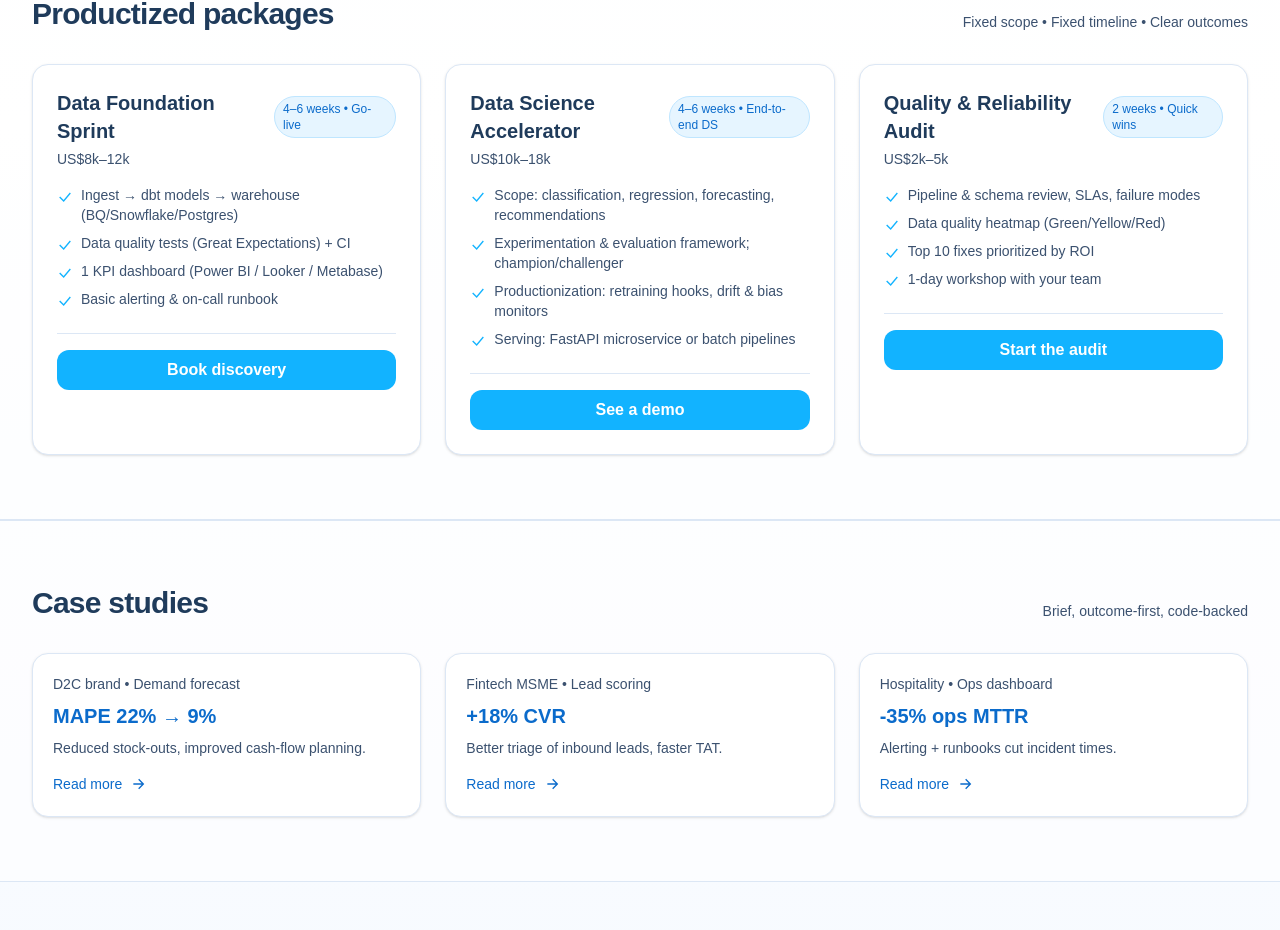
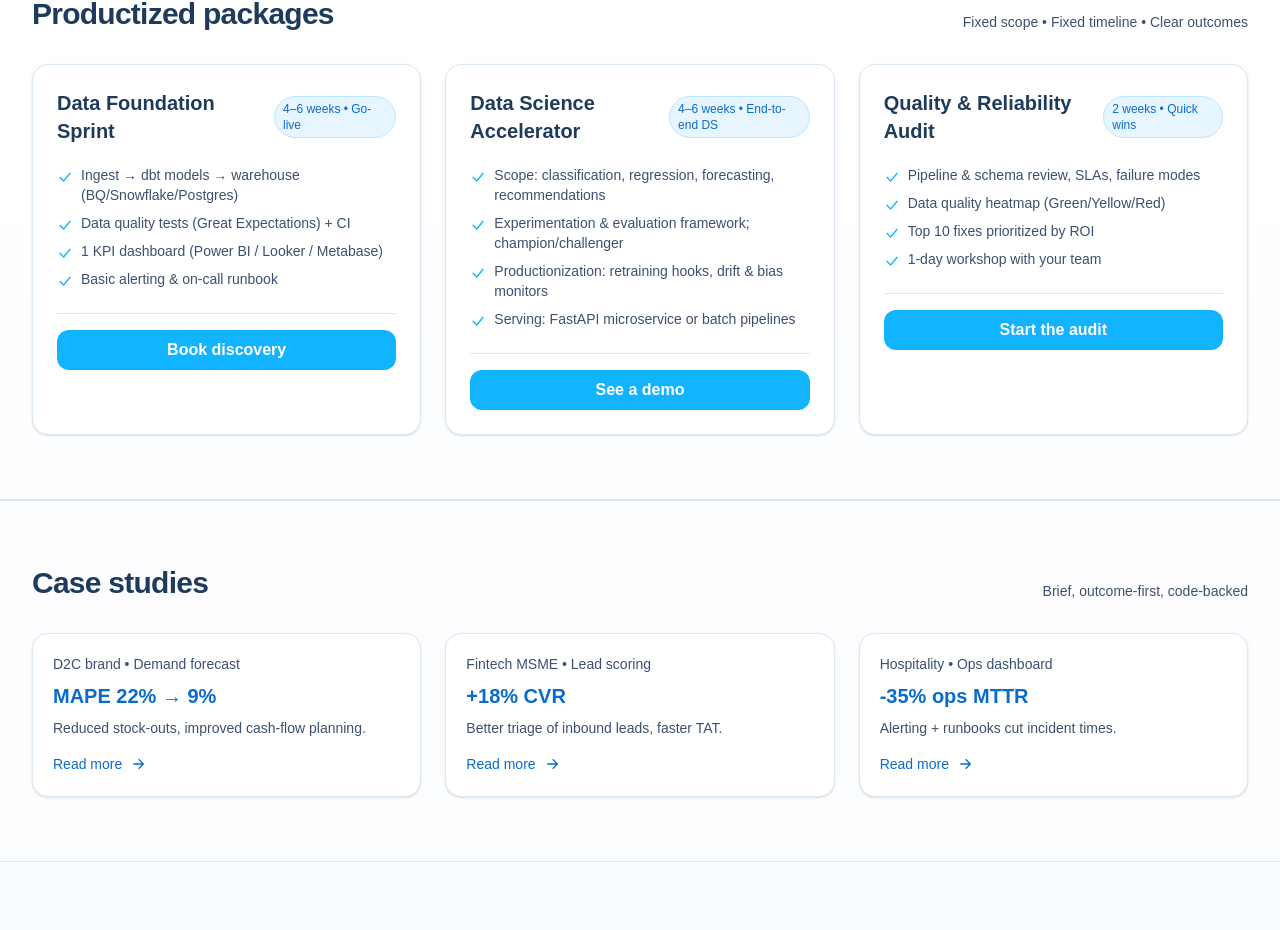
Before and after one commit to iaayushgupta/fractional-landing-page, a Next.js app: page / in a window 1280 px wide. Shown: the part 2110-3040 px from the top of the page. Built offline with nearby package versions, Linux system fonts and the light colour scheme.

Commit message:
new changes

```diff
--- a/app/LandingPage.tsx
+++ b/app/LandingPage.tsx
@@ -18,7 +18,6 @@ export default function LandingPage() {
     {
       name: "Data Foundation Sprint",
       tag: "4–6 weeks • Go-live",
-      price: "US$8k–12k",
       bullets: [
         "Ingest → dbt models → warehouse (BQ/Snowflake/Postgres)",
         "Data quality tests (Great Expectations) + CI",
@@ -30,7 +29,6 @@ export default function LandingPage() {
     {
       name: "Data Science Accelerator",
       tag: "4–6 weeks • End-to-end DS",
-      price: "US$10k–18k",
       bullets: [
         "Scope: classification, regression, forecasting, recommendations",
         "Experimentation & evaluation framework; champion/challenger",
@@ -42,7 +40,6 @@ export default function LandingPage() {
     {
       name: "Quality & Reliability Audit",
       tag: "2 weeks • Quick wins",
-      price: "US$2k–5k",
       bullets: [
         "Pipeline & schema review, SLAs, failure modes",
         "Data quality heatmap (Green/Yellow/Red)",
```
